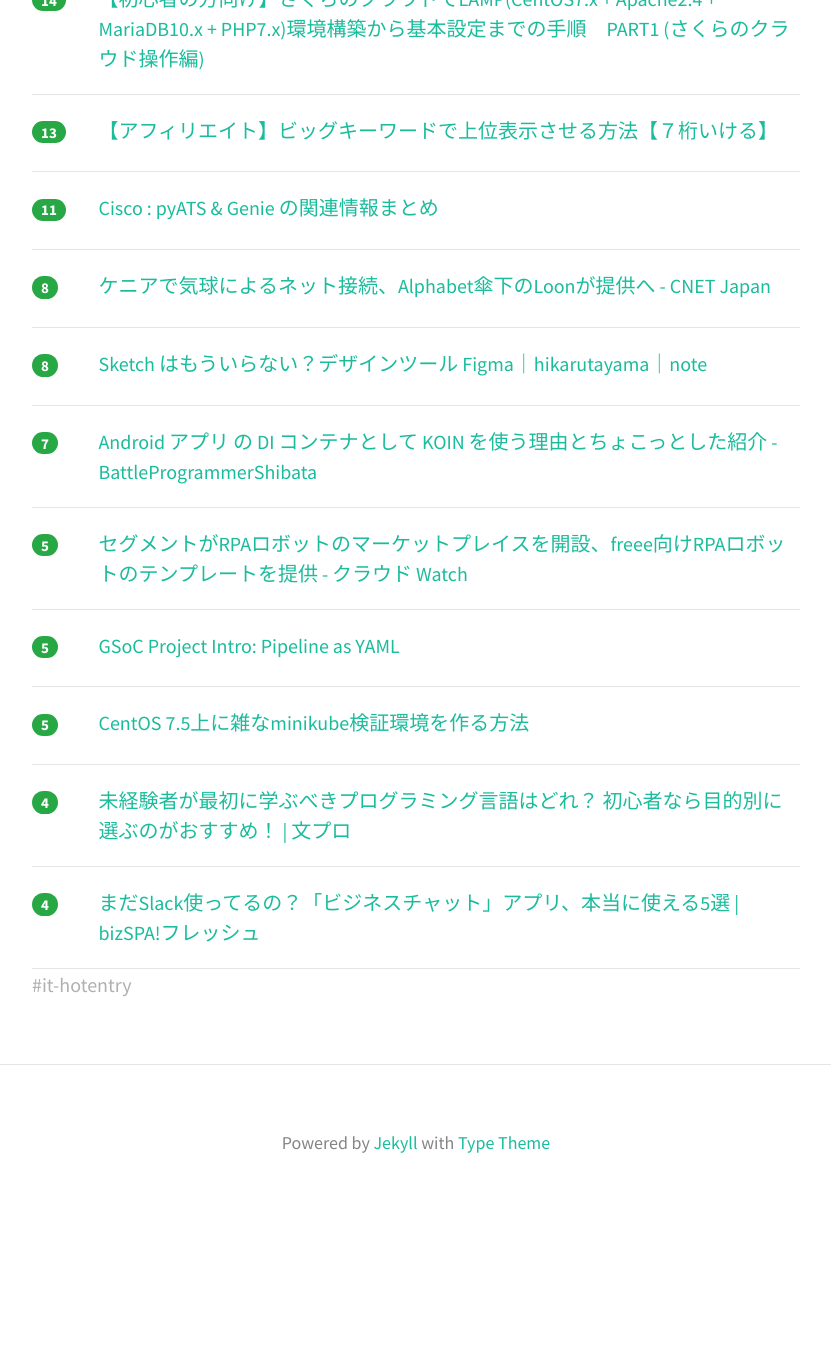
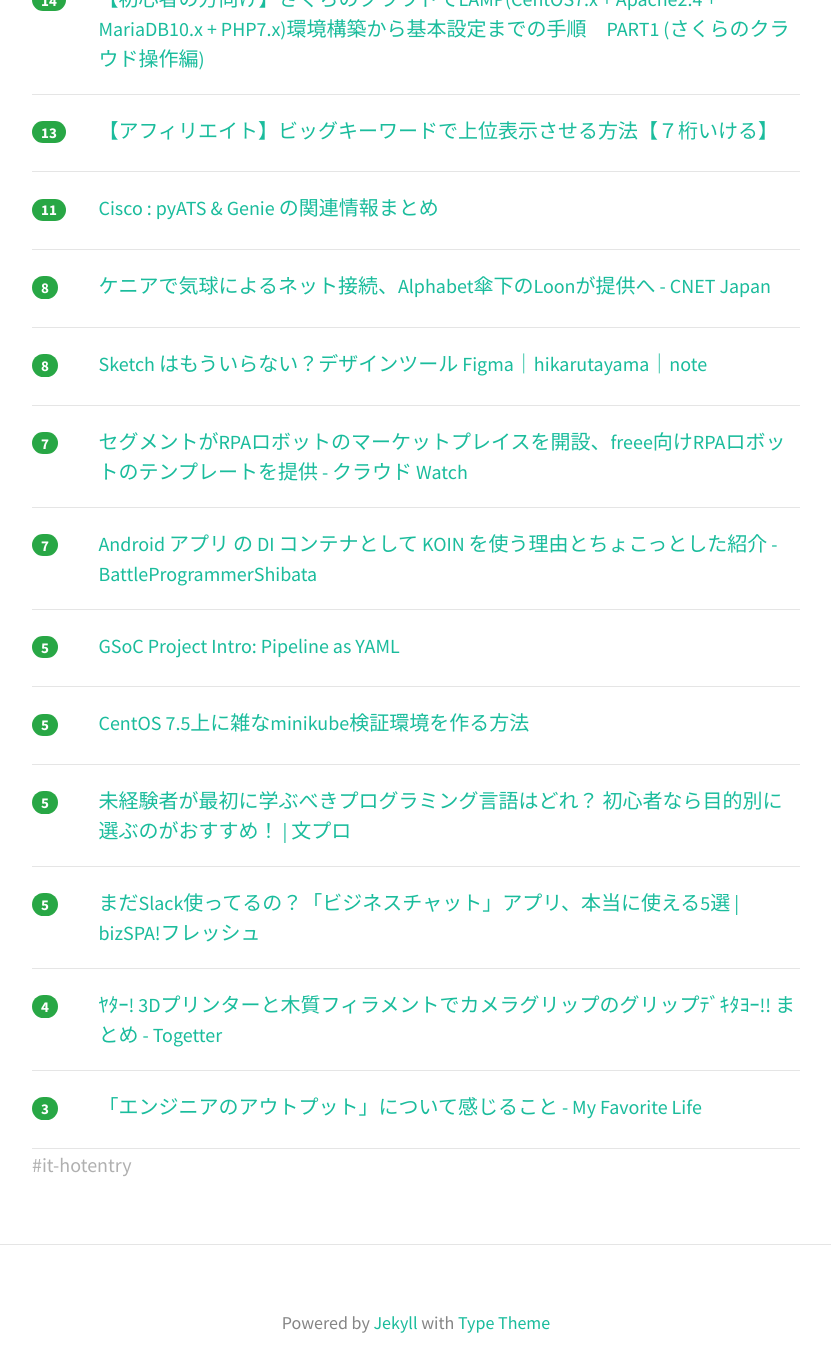
Before and after one commit to yatta47/hatena-matome-site, a Jekyll site: the page built from _posts/2018-07-22-hatena.md, in a window 1280 px wide and 1400 px high, scrolled down 591 px. Shown: the top 1372 px of the window, without its empty margins (224-1055 px from the left). Built offline with Jekyll 4.4.1, drawn with Linux system fonts in a browser that asks for light colours; nearby versions of some CDN libraries; before the commit the page ends 1811 px from its top, so only the background shows below that; some of the changed text lies outside the part shown.

Commit message:
Updated 2018-07-22

```diff
--- a/_posts/2018-07-22-hatena.md
+++ b/_posts/2018-07-22-hatena.md
@@ -1,18 +1,18 @@
 ---
 layout: post
 title:  "2018-07-22 はてぶIT"
-date:   2018-07-22 06:00:50
+date:   2018-07-22 07:02:53
 tags: [it-hotentry]
 ---
-13 件のデータあり
+15 件のデータあり
 
 <hr><div class="row">
-<div class="col-1"><span class="badge badge-pill badge-success h2">26</span></div>
+<div class="col-1"><span class="badge badge-pill badge-success h2">30</span></div>
 <div class="col-11"><a href='https://qiita.com/woodyOutOfABase/items/01cc43fafe767d3edf62' target='_blank'>音響処理の基礎 with CNN　〜機械学習で「太鼓の達人」の自動作譜をしてみた〜</a></div>
 </div>
 <hr>
 <div class="row">
-<div class="col-1"><span class="badge badge-pill badge-success h2">16</span></div>
+<div class="col-1"><span class="badge badge-pill badge-success h2">18</span></div>
 <div class="col-11"><a href='https://speakerdeck.com/joker1007/nu-riqu-dong-kai-fa-kireruji-shu-number-osrk01?slide=24' target='_blank'>怒り駆動開発 -キレる技術- #osrk01 - Speaker Deck</a></div>
 </div>
 <hr>
@@ -43,12 +43,12 @@ tags: [it-hotentry]
 <hr>
 <div class="row">
 <div class="col-1"><span class="badge badge-pill badge-success h2">7</span></div>
-<div class="col-11"><a href='https://ift.tt/2uBESqa' target='_blank'>Android アプリ の DI コンテナとして KOIN を使う理由とちょこっとした紹介 - BattleProgrammerShibata</a></div>
+<div class="col-11"><a href='https://cloud.watch.impress.co.jp/docs/news/1133967.html' target='_blank'>セグメントがRPAロボットのマーケットプレイスを開設、freee向けRPAロボットのテンプレートを提供 - クラウド Watch</a></div>
 </div>
 <hr>
 <div class="row">
-<div class="col-1"><span class="badge badge-pill badge-success h2">5</span></div>
-<div class="col-11"><a href='https://cloud.watch.impress.co.jp/docs/news/1133967.html' target='_blank'>セグメントがRPAロボットのマーケットプレイスを開設、freee向けRPAロボットのテンプレートを提供 - クラウド Watch</a></div>
+<div class="col-1"><span class="badge badge-pill badge-success h2">7</span></div>
+<div class="col-11"><a href='https://ift.tt/2uBESqa' target='_blank'>Android アプリ の DI コンテナとして KOIN を使う理由とちょこっとした紹介 - BattleProgrammerShibata</a></div>
 </div>
 <hr>
 <div class="row">
@@ -62,12 +62,22 @@ tags: [it-hotentry]
 </div>
 <hr>
 <div class="row">
-<div class="col-1"><span class="badge badge-pill badge-success h2">4</span></div>
+<div class="col-1"><span class="badge badge-pill badge-success h2">5</span></div>
 <div class="col-11"><a href='https://b-programming.com/wannabe/post-460/' target='_blank'>未経験者が最初に学ぶべきプログラミング言語はどれ？ 初心者なら目的別に選ぶのがおすすめ！ | 文プロ</a></div>
 </div>
 <hr>
 <div class="row">
-<div class="col-1"><span class="badge badge-pill badge-success h2">4</span></div>
+<div class="col-1"><span class="badge badge-pill badge-success h2">5</span></div>
 <div class="col-11"><a href='https://bizspa.jp/post-44488/' target='_blank'>まだSlack使ってるの？「ビジネスチャット」アプリ、本当に使える5選 | bizSPA!フレッシュ</a></div>
 </div>
 <hr>
+<div class="row">
+<div class="col-1"><span class="badge badge-pill badge-success h2">4</span></div>
+<div class="col-11"><a href='https://togetter.com/li/1248974' target='_blank'>ﾔﾀｰ! 3Dプリンターと木質フィラメントでカメラグリップのグリップﾃﾞｷﾀﾖｰ!! まとめ - Togetter</a></div>
+</div>
+<hr>
+<div class="row">
+<div class="col-1"><span class="badge badge-pill badge-success h2">3</span></div>
+<div class="col-11"><a href='http://abemotion.hatenablog.com/entry/2018/07/22/005000' target='_blank'>「エンジニアのアウトプット」について感じること - My Favorite Life</a></div>
+</div>
+<hr>
```
